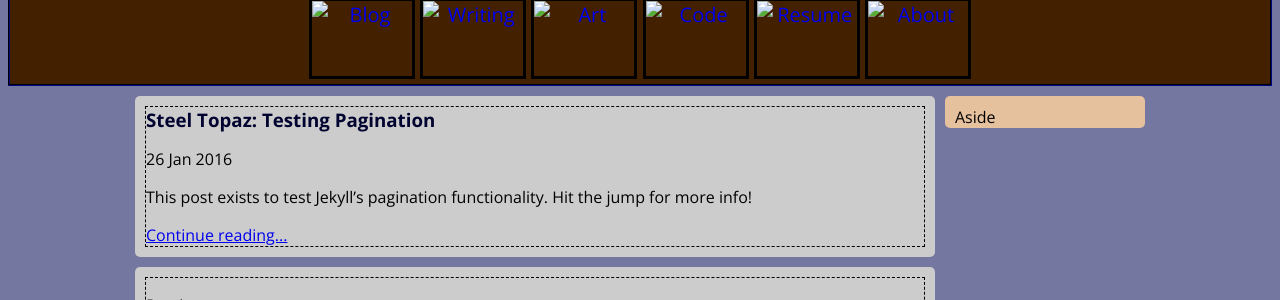
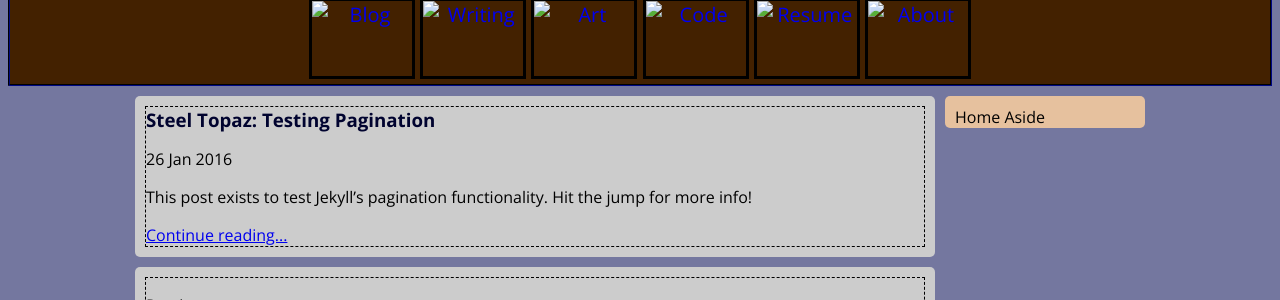
Before and after one commit to itspladd/personal-website-old, a Jekyll site: the page built from index.html, in a window 1280 px wide. Shown: the part 213-513 px from the top of the page. Built offline with Jekyll 4.4.1, drawn with Linux system fonts in a browser that asks for light colours; the list of posts is cut into pages by our own code.

Commit message:
Unindented, text, changed aside header to be specific

```diff
--- a/index.html
+++ b/index.html
@@ -2,7 +2,8 @@
 layout: default
 title: "Steel Topaz: Paul Ladd Does Words, Art, and Code"
 ---
-            <aside class="sidebar"><p>Aside</p></aside>
+
+<aside class="sidebar"><p>Home Aside</p></aside>
 {% for post in paginator.posts %}
 <section>
     <article>
```
Lines whose indentation alone changed are shown as unchanged.
